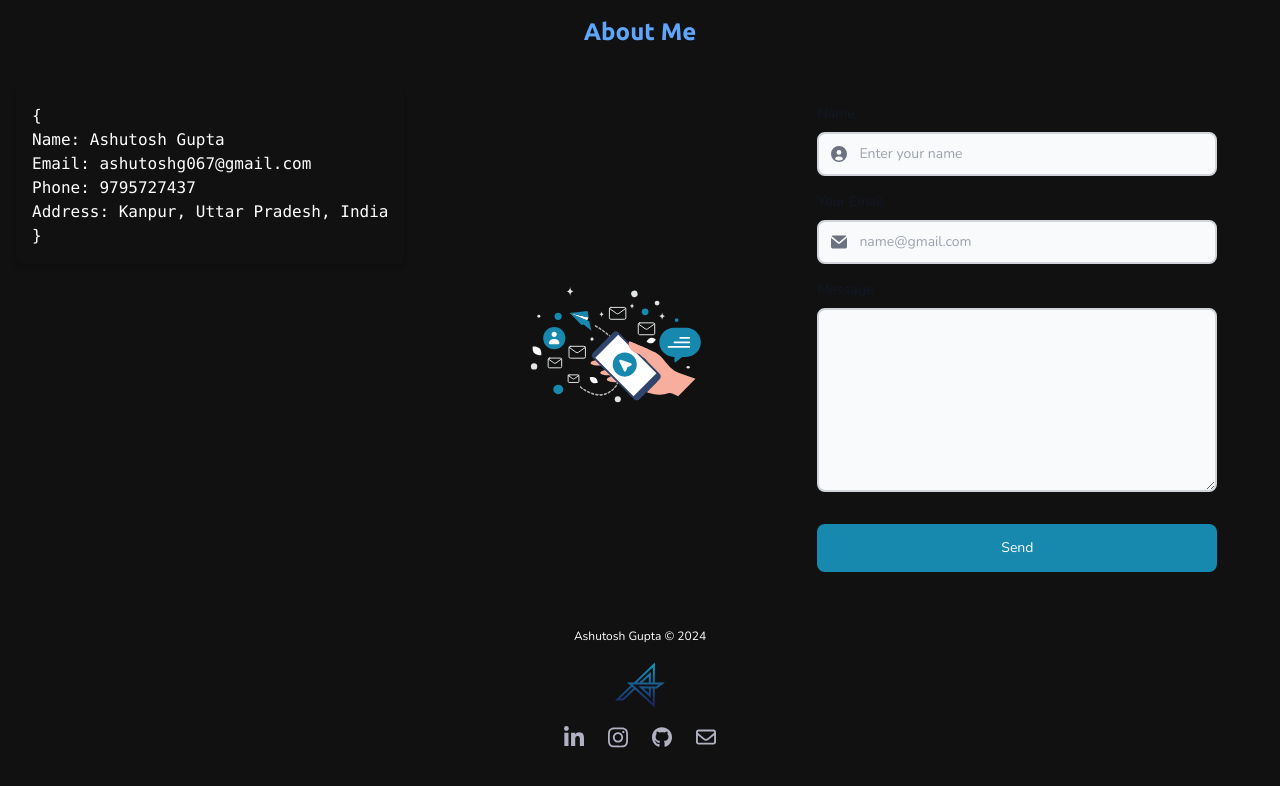
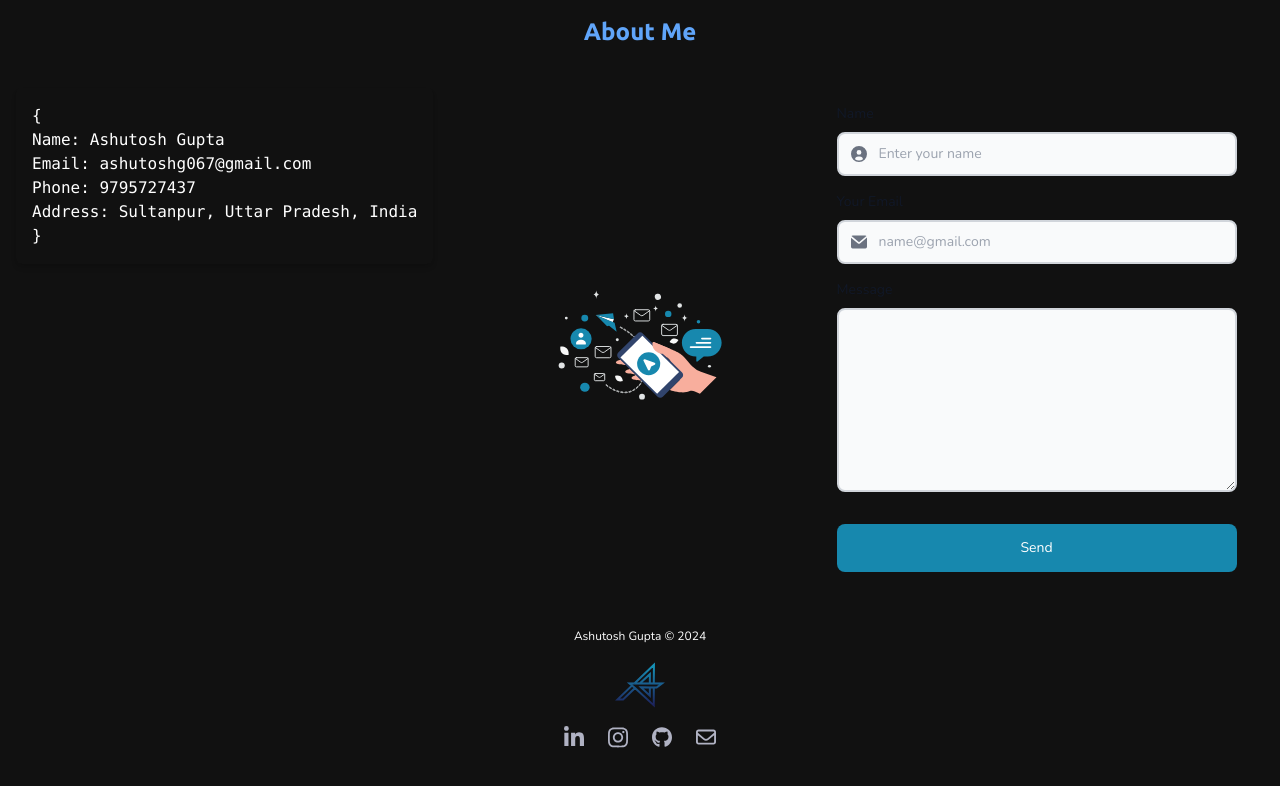
Before and after one commit to ashu9795/Portfolio, a React (Vite) app in the folder client/: page /contact in a window 1280 px wide. Shown: the top 786 px of the page. Built offline with nearby package versions, Linux system fonts and the light colour scheme.

Commit message:
this is for contact

```diff
--- a/client/src/Pages/Home/ContactUs.jsx
+++ b/client/src/Pages/Home/ContactUs.jsx
@@ -6,7 +6,7 @@ function ContactUs() {
     name: 'Ashutosh Gupta',
     email: 'ashutoshg067@gmail.com',
     phone: '9795727437',
-    address: 'Kanpur, Uttar Pradesh, India',
+    address: 'Sultanpur, Uttar Pradesh, India',
   };
 
   return (
```
